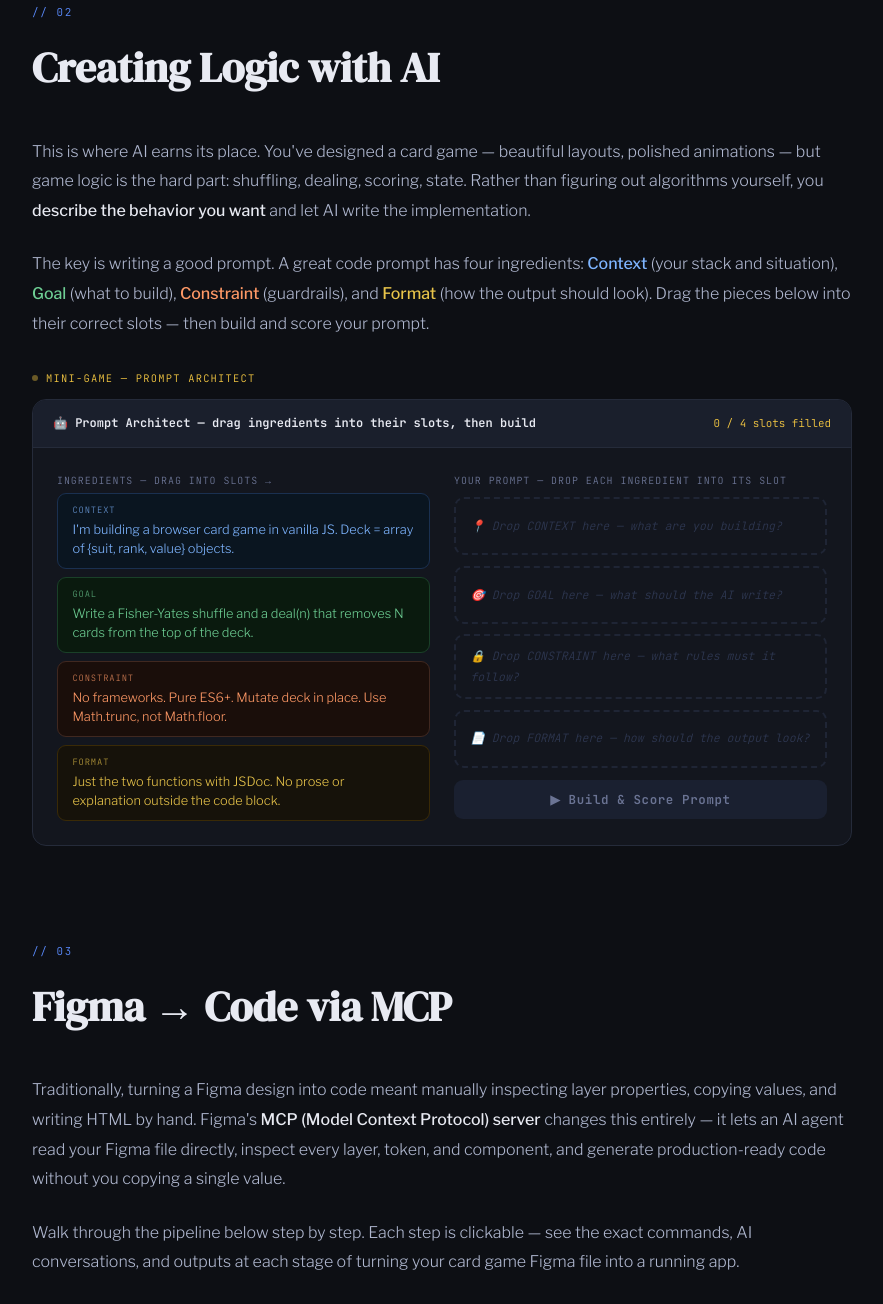
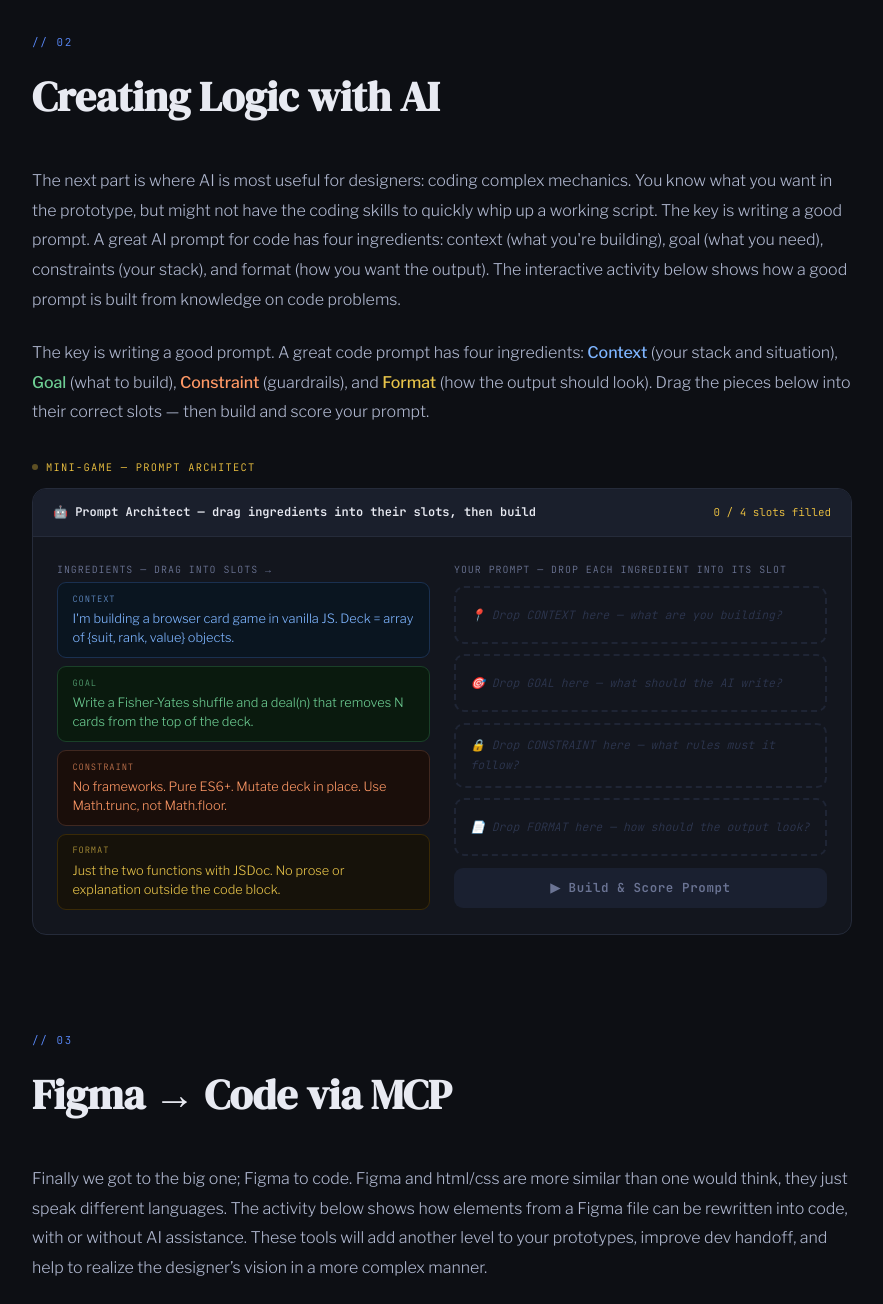
Before and after one commit to davidbomhoff/advuifinal, a plain HTML site: page design-essay.html in a window 1280 px wide. Shown: the part 2425-3729 px from the top of the page, without its empty margins (198-1081 px from the left). Drawn offline with nearby package versions, Linux system fonts and the light colour scheme.

Commit message:
Activity descriptions pulled from essay
Updated paragraphs to clarify the process of converting Figma styles to CSS and the role of AI in coding complex mechanics.

```diff
--- a/design-essay.html
+++ b/design-essay.html
@@ -361,7 +361,7 @@ nav a:hover{color:var(--text);}
     <span class="section-num">// 01</span>
     <h2>Styles → Tokens → CSS</h2>
   </div>
-  <p class="body-text reveal">In Figma, your design decisions live as named styles. These are your <strong>design tokens</strong> — the single source of truth for your visual language. The first step bridging Figma and code is translating these tokens into CSS custom properties. When a style maps to a CSS variable, one change propagates everywhere.</p>
+  <p class="body-text reveal">First, let’s talk about converting Figma styles to css. This can be done by hand or using AI to create style “tokens”. These tokens are presets for css stylesheets and can be used throughout a file in liu of remembering specific colors, fonts, even spacings! The interactive activity below shows how a set of colors would look as css tokens.</p>
   <p class="body-text reveal">The clock module on the right is a real UI component. Type any hex code into the CSS editor and watch the token update live — the clock's accent color, glow, and dot all respond instantly. This is exactly how token-driven theming works in production.</p>
 
   <div class="game-label reveal"><span class="dot"></span> Toy — Color Token Studio</div>
@@ -457,7 +457,7 @@ nav a:hover{color:var(--text);}
     <span class="section-num">// 02</span>
     <h2>Creating Logic with AI</h2>
   </div>
-  <p class="body-text reveal">This is where AI earns its place. You've designed a card game — beautiful layouts, polished animations — but game logic is the hard part: shuffling, dealing, scoring, state. Rather than figuring out algorithms yourself, you <strong>describe the behavior you want</strong> and let AI write the implementation.</p>
+  <p class="body-text reveal">The next part is where AI is most useful for designers: coding complex mechanics. You know what you want in the prototype, but might not have the coding skills to quickly whip up a working script. The key is writing a good prompt. A great AI prompt for code has four ingredients: context (what you're building), goal (what you need), constraints (your stack), and format (how you want the output). The interactive activity below shows how a good prompt is built from knowledge on code problems.</p>
   <p class="body-text reveal">The key is writing a good prompt. A great code prompt has four ingredients: <strong style="color:#7eb5ff">Context</strong> (your stack and situation), <strong style="color:#6ecf94">Goal</strong> (what to build), <strong style="color:#ff9966">Constraint</strong> (guardrails), and <strong style="color:#e8c44a">Format</strong> (how the output should look). Drag the pieces below into their correct slots — then build and score your prompt.</p>
 
   <div class="game-label reveal"><span class="dot"></span> Mini-Game — Prompt Architect</div>
@@ -565,7 +565,7 @@ nav a:hover{color:var(--text);}
     <span class="section-num">// 03</span>
     <h2>Figma → Code via MCP</h2>
   </div>
-  <p class="body-text reveal">Traditionally, turning a Figma design into code meant manually inspecting layer properties, copying values, and writing HTML by hand. Figma's <strong>MCP (Model Context Protocol) server</strong> changes this entirely — it lets an AI agent read your Figma file directly, inspect every layer, token, and component, and generate production-ready code without you copying a single value.</p>
+  <p class="body-text reveal">Finally we got to the big one; Figma to code. Figma and html/css are more similar than one would think, they just speak different languages. The activity below shows how elements from a Figma file can be rewritten into code, with or without AI assistance. These tools will add another level to your prototypes, improve dev handoff, and help to realize the designer’s vision in a more complex manner.</p>
   <p class="body-text reveal">Walk through the pipeline below step by step. Each step is clickable — see the exact commands, AI conversations, and outputs at each stage of turning your card game Figma file into a running app.</p>
 
   <div class="game-label reveal"><span class="dot"></span> Walkthrough — Figma MCP Pipeline</div>
```
